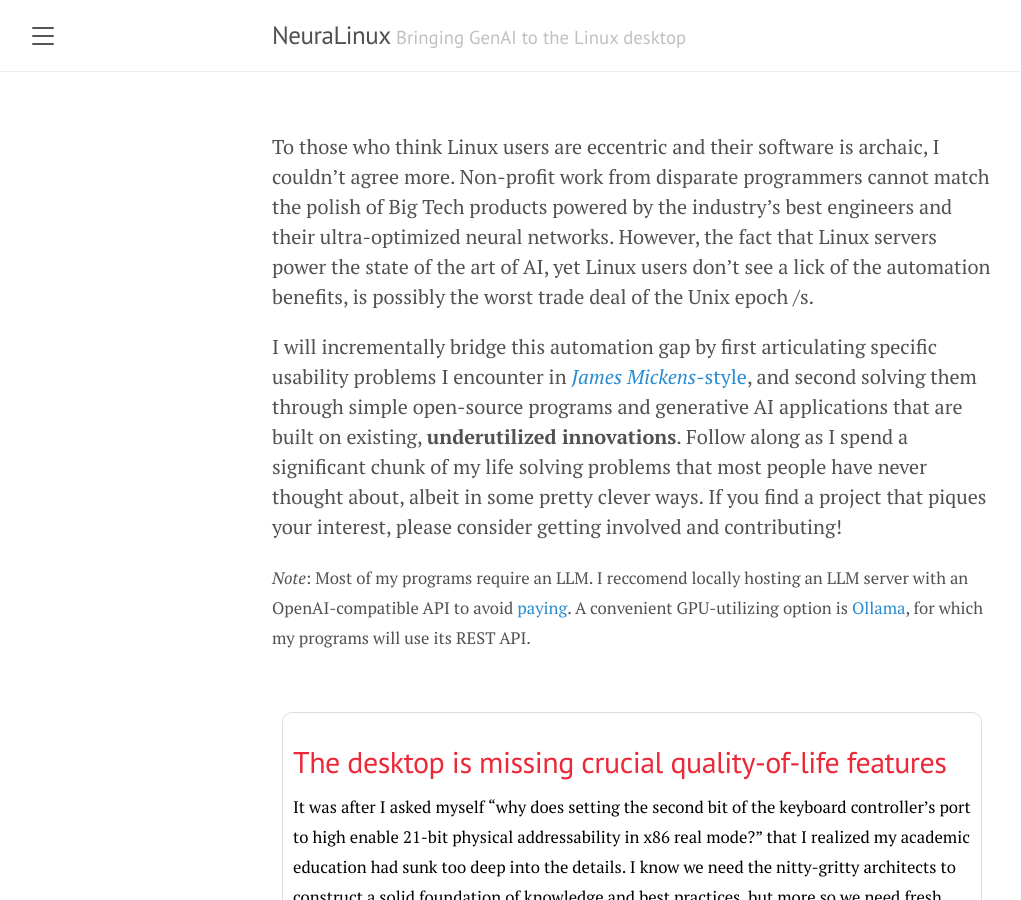
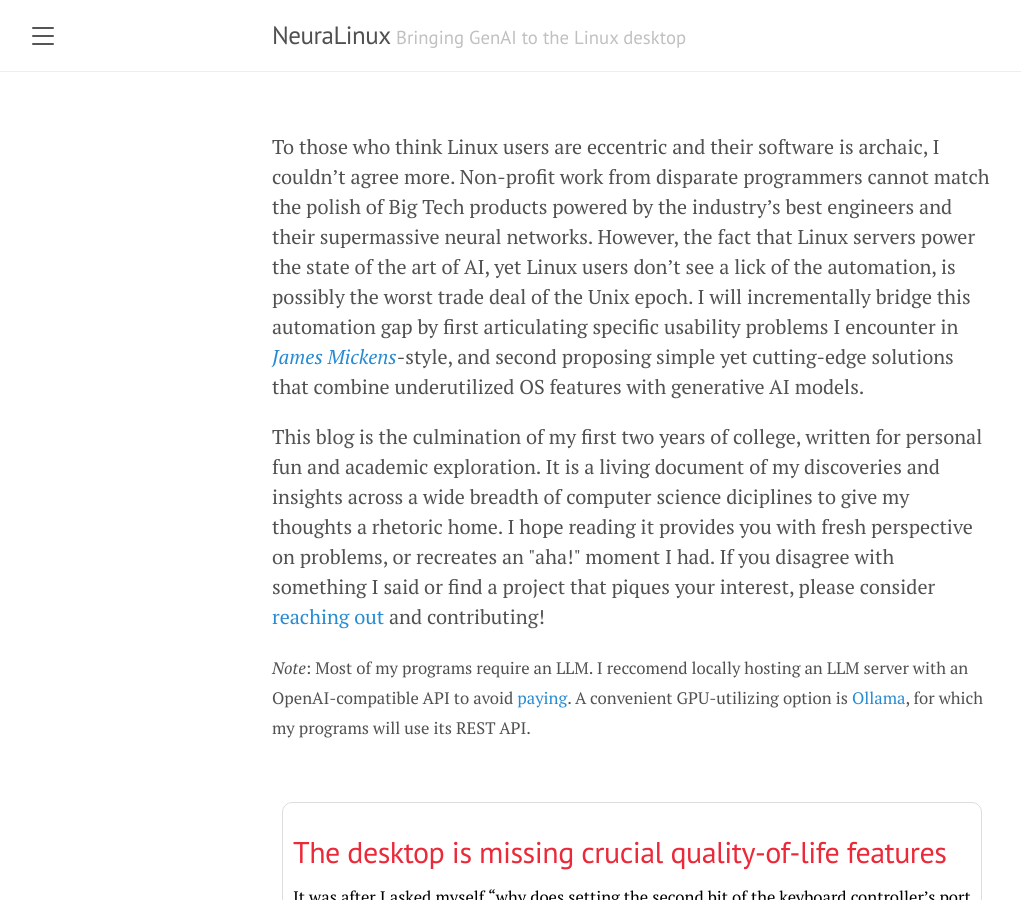
Before and after one commit to chinarjoshi/chinarjoshi.github.io, a Jekyll site: the page built from index.html, in a window 1280 px wide and 900 px high. Shown: the whole window, without its empty margins (8-1029 px from the left). Built offline with Jekyll 4.4.1, drawn with Linux system fonts in a browser that asks for light colours; the list of posts is cut into pages by our own code.

Commit message:
Update penguin, intro, and fix local running with docker

```diff
--- a/Gemfile
+++ b/Gemfile
@@ -1,3 +1,3 @@
 source 'https://rubygems.org'
-gem 'github-pages'
+gem 'github-pages', group: :jekyll_plugins
 gem 'webrick'
--- a/_config.yml
+++ b/_config.yml
@@ -5,7 +5,7 @@
 description:         Linux servers have powered the AI revolution. It's time to reap the intelligence and use it on the desktop.
 url:                 https://chinarjoshi.github.io
 baseurl:             ''
-paginate:            5
+# paginate:            5
 permalink:           pretty
 
 # About/contact
@@ -16,7 +16,7 @@
 
 # Gems
 plugins:
-  - jekyll-paginate
+  # - jekyll-paginate
   - jekyll-remote-theme
 
 # Custom vars
--- a/_includes/head.html
+++ b/_includes/head.html
@@ -22,7 +22,7 @@
   <link rel="stylesheet" href="https://fonts.googleapis.com/css?family=PT+Serif:400,400italic,700%7CPT+Sans:400">
 
   <link rel="apple-touch-icon-precomposed" sizes="144x144" href="{{ '/public/apple-touch-icon-precomposed.png' | absolute_url }}">
-  <link rel="shortcut icon" href="{{ '/public/favicon.ico' | absolute_url }}">
+  <!-- <link rel="shortcut icon" href="{{ '/public/favicon.ico' | absolute_url }}"> -->
 
   <link rel="alternate" type="application/rss+xml" title="RSS" href="{{ '/atom.xml' | absolute_url }}">
 
--- a/index.html
+++ b/index.html
@@ -4,15 +4,16 @@
 ---
 <head>
   <link rel="stylesheet" href="{{ '/assets/styles.css' | relative_url }}">
+  <link rel="icon" sizes="16x16" type="image/png" href="assets/favicon/favicon-16x16.png">
+  <link rel="icon" sizes="32x32" type="image/png" href="assets/favicon/favicon-32x32.png">
 </head>
 
 <div class="intro">
   <p>
-  To those who think Linux users are eccentric and their software is archaic, I couldn’t agree more. Non-profit work from disparate programmers cannot match the polish of Big Tech products powered by the industry’s best engineers and their ultra-optimized neural networks. However, the fact that Linux servers power the state of the art of AI, yet Linux users don’t see a lick of the automation benefits, is possibly the worst trade deal of the Unix epoch /s.
+  To those who think Linux users are eccentric and their software is archaic, I couldn’t agree more. Non-profit work from disparate programmers cannot match the polish of Big Tech products powered by the industry’s best engineers and their supermassive neural networks. However, the fact that Linux servers power the state of the art of AI, yet Linux users don’t see a lick of the automation, is possibly the worst trade deal of the Unix epoch. I will incrementally bridge this automation gap by first articulating specific usability problems I encounter in <a href="https://mickens.seas.harvard.edu/wisdom-james-mickens"><i>James Mickens</i></a>-style, and second proposing simple yet cutting-edge solutions that combine underutilized OS features with generative AI models.
   </p>
-
   <p>
-  I will incrementally bridge this automation gap by first articulating specific usability problems I encounter in <a href="https://mickens.seas.harvard.edu/wisdom-james-mickens"><i>James Mickens</i>-style</a>, and second solving them through simple open-source programs and generative AI applications that are built on existing, <b>underutilized innovations</b>. Follow along as I spend a significant chunk of my life solving problems that most people have never thought about, albeit in some pretty clever ways. If you find a project that piques your interest, please consider getting involved and contributing!
+  This blog is the culmination of my first two years of college, written for personal fun and academic exploration. It is a living document of my discoveries and insights across a wide breadth of computer science diciplines to give my thoughts a rhetoric home. I hope reading it provides you with fresh perspective on problems, or recreates an "aha!" moment I had. If you disagree with something I said or find a project that piques your interest, please consider <a href="mailto:chinarjoshi7@gmail.com">reaching out</a> and contributing!
   </p>
 
   <p><small>
```
Also changed, not shown: Gemfile.lock, assets/favicon/android-chrome-192x192.png, assets/favicon/android-chrome-512x512.png, assets/favicon/apple-touch-icon.png, assets/favicon/favicon-16x16.png, assets/favicon/favicon-32x32.png, assets/favicon/favicon.ico, assets/favicon/mstile-150x150.png, assets/favicon/safari-pinned-tab.svg, assets/neurapenguin.png (deleted), assets/neuratux.png (added), 2 other files.
